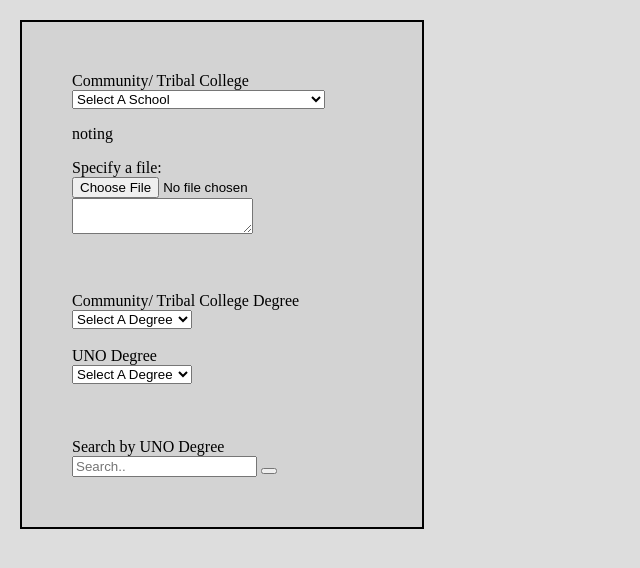
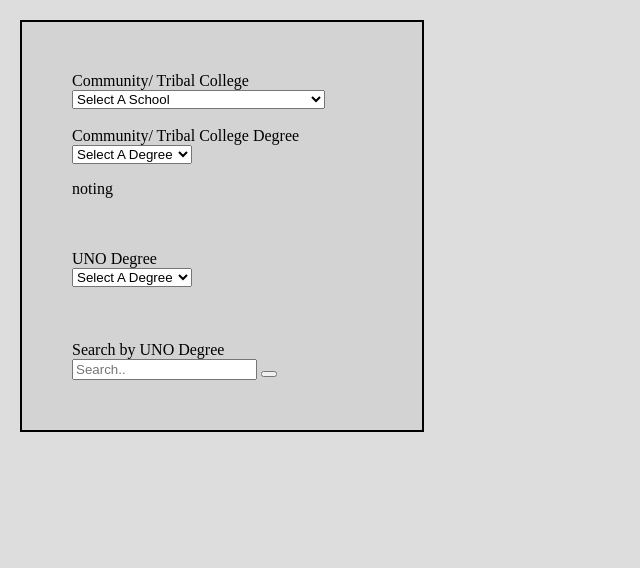
Before and after one commit to ssRHODE/MavPaths, a plain HTML site: page index.html in a window 1280 px wide. Shown: the whole page, without its empty margins (0-640 px from the left). Drawn offline with nearby package versions, Linux system fonts and the light colour scheme.

Commit message:
Update index.html
cleaned up html

```diff
--- a/index.html
+++ b/index.html
@@ -26,23 +26,19 @@
                 <option value="wayne">Wayne State College</option>
                 <option value="western">Western Nebraska Community College</option>
             </select>
-            <p id="demo">noting</p>
-            <div>
-                <label for="input-file">Specify a file:</label><br>
-                <input type="file" id="input-file">
-               </div>
-               <textarea id="content-target"></textarea>
 
-            <br><br>
 
             <br><br>
             <label for="college_choice">Community/ Tribal College Degree</label><br>
+
+
 
             <select id="nameSelect">
                 <option value="none">Select A Degree</option>
             <!-- I want them here -->
             </select>
-
+            <br>
+            <p id="un">noting</p>
 
             <br><br>
             <label for="college_choice">UNO Degree</label><br>
```
